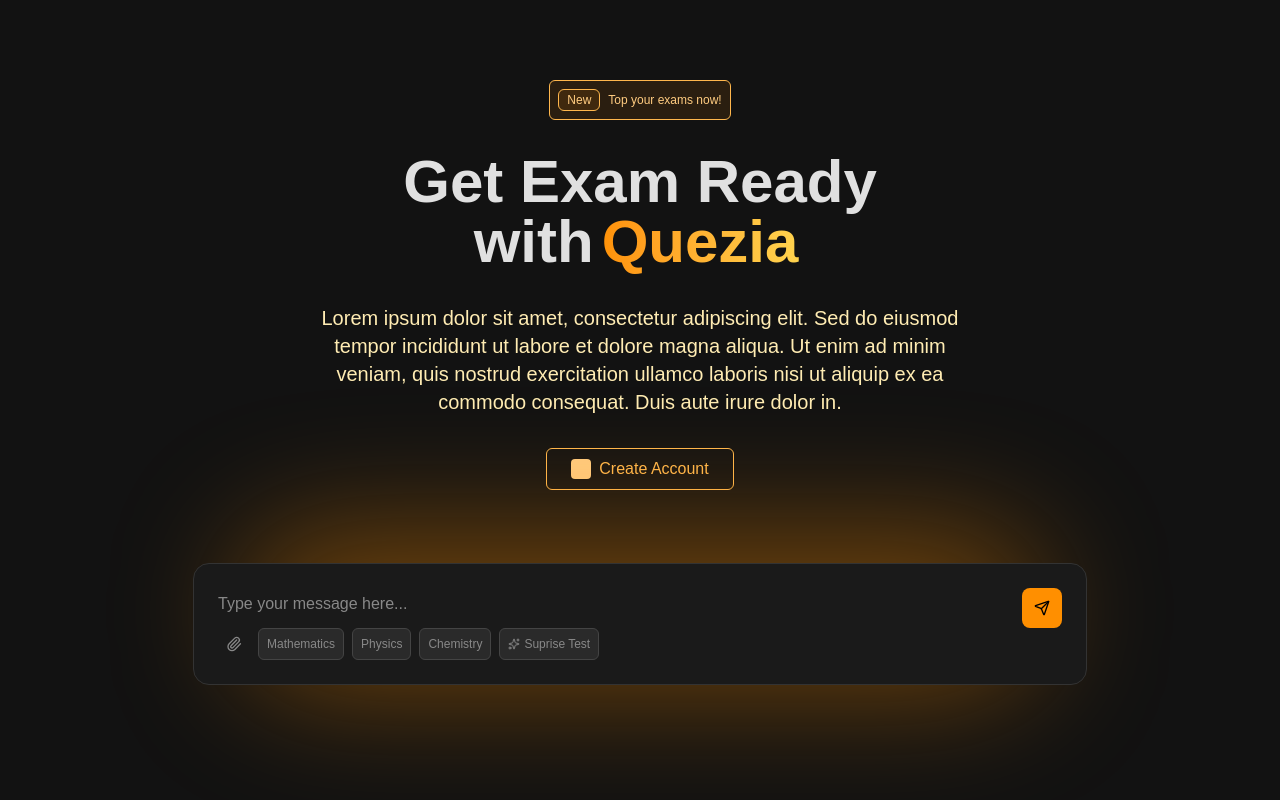
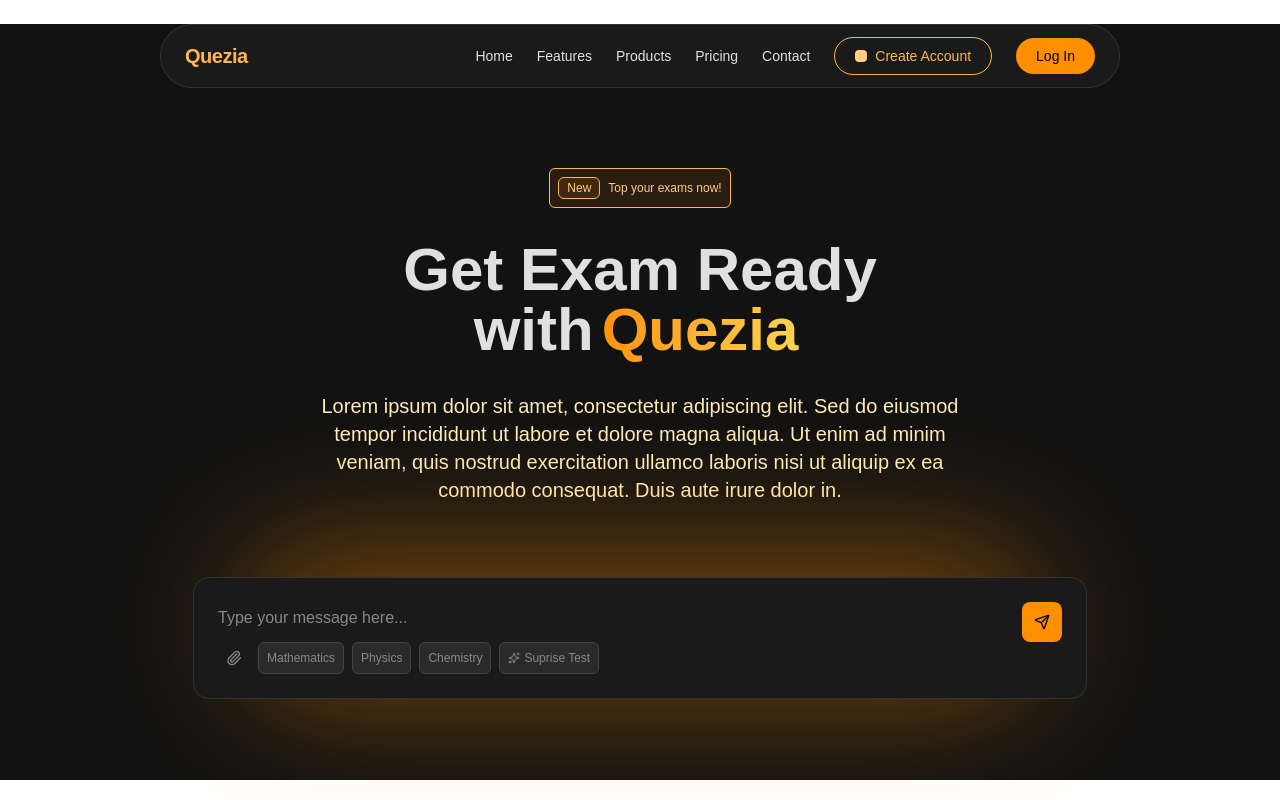
Before and after one commit to in-buildingphase/Quezia, a Next.js app: page / in a window 1280 px wide. Built offline with nearby package versions, Linux system fonts and the light colour scheme.

Commit message:
basic navbar setup

```diff
--- a/src/components/layout/hero.tsx
+++ b/src/components/layout/hero.tsx
@@ -13,19 +13,11 @@
 )
 
 // Firebase-style placeholder Button
-const Button = ({ asChild, children, className }) => {
-  const Comp = asChild ? Link : "button"
-  return (
-    <Comp
-      href="#"
-      className={`inline-flex items-center justify-center px-6 py-2 font-medium rounded-md ${className}`}
-    >
-      {children}
-    </Comp>
-  )
-}
 
-export const Hero = () => {
+
+
+
+export default function Hero(){
   useEffect(() => {
   const textarea = document.getElementById("chatInput")
   if (!textarea) return
@@ -41,7 +33,7 @@
 }, [])
 
   return (
-    <section className="w-full min-h-screen bg-[#121212] text-[#E0E0E0]">
+    <section>
       <div className="container mx-auto px-4">
         <div className="flex flex-col items-center gap-8 py-20">
           {/* Heading + Badge */}
@@ -67,15 +59,6 @@
             </p>
 
             {/* CTA Buttons */}
-            <div className="flex flex-col items-center space-y-4 md:flex-row md:justify-center md:space-x-4 md:space-y-0">
-              <Button
-                asChild
-                className="rounded-full border border-[#FFB74D] text-[#FFB74D] hover:bg-[#FFB74D]/10 transition"
-              >
-                <span className="inline-block w-5 h-5 me-2 bg-[#FFCC80] rounded" />
-                Create Account
-              </Button>
-            </div>
           </div>
 
           {/* Unified Chat Interface */}
--- /dev/null
+++ b/src/components/layout/navbar.tsx
@@ -0,0 +1,69 @@
+// components/Navbar.jsx
+"use client"
+import Link from "next/link"
+
+// Reusable Button
+const Button = ({ asChild, children, className }) => {
+  const Comp = asChild ? Link : "button"
+  return (
+    <Comp
+      href="#"
+      className={`inline-flex items-center justify-center gap-2 px-5 py-2 text-sm font-medium rounded-full transition ${className}`}
+    >
+      {children}
+    </Comp>
+  )
+}
+
+export default function Navbar() {
+  return (
+    <nav className="w-3/4 mx-auto mt-6">
+      <div className="flex items-center justify-between rounded-full bg-[#1A1A1A] border border-[#333] px-6 py-3">
+
+        {/* Left: Logo */}
+        <Link href="/" className="text-xl font-bold text-[#FFB74D] tracking-tight">
+          Quezia
+        </Link>
+
+        {/* Right: Links + Buttons */}
+        <div className="flex items-center gap-6">
+          {/* Nav Links */}
+          {[
+            { name: "Home", href: "#solutions" },
+            { name: "Features", href: "#features" },
+            { name: "Products", href: "#testimonials" },
+            { name: "Pricing", href: "#pricing" },
+            { name: "Contact", href: "#contact" },
+          ].map((link) => (
+            <Link
+              key={link.name}
+              href={link.href}
+              className="text-[#E0E0E0] text-sm hover:text-[#FFB74D] transition-colors"
+            >
+              {link.name}
+            </Link>
+          ))}
+
+          {/* Create Account Button */}
+          <Button
+            asChild
+            className="border border-[#FFB74D] text-[#FFB74D] hover:bg-[#FFB74D]/10"
+          >
+            <>
+              <span className="inline-block w-3 h-3 bg-[#FFCC80] rounded" />
+              Create Account
+            </>
+          </Button>
+
+          {/* Get Started Button */}
+          <Button
+            asChild
+            className="bg-[#FF8F00] text-black hover:bg-[#FFA000]"
+          >
+            Log In
+          </Button>
+        </div>
+      </div>
+    </nav>
+  )
+}
--- a/src/components/main/home.tsx
+++ b/src/components/main/home.tsx
@@ -1,8 +1,10 @@
-import {Hero} from "../layout/hero";
+import Hero from "../layout/hero";
+import Navbar from "../layout/navbar";
 
 export default function Home() {
   return (
-    <main>
+    <main className="w-full bg-[#121212] text-[#E0E0E0]">
+      <Navbar />
       <Hero />
     </main>
   );
```
